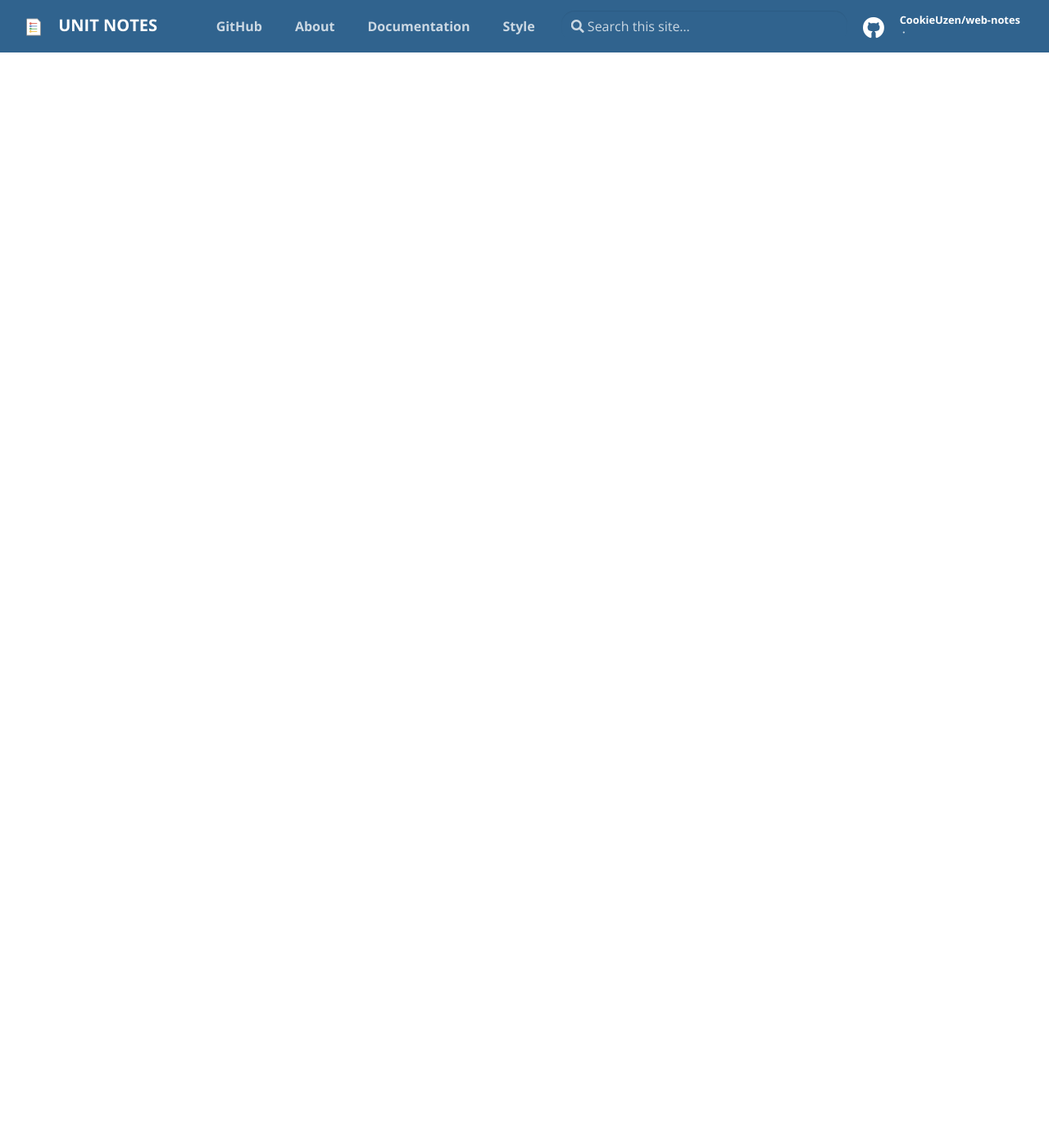
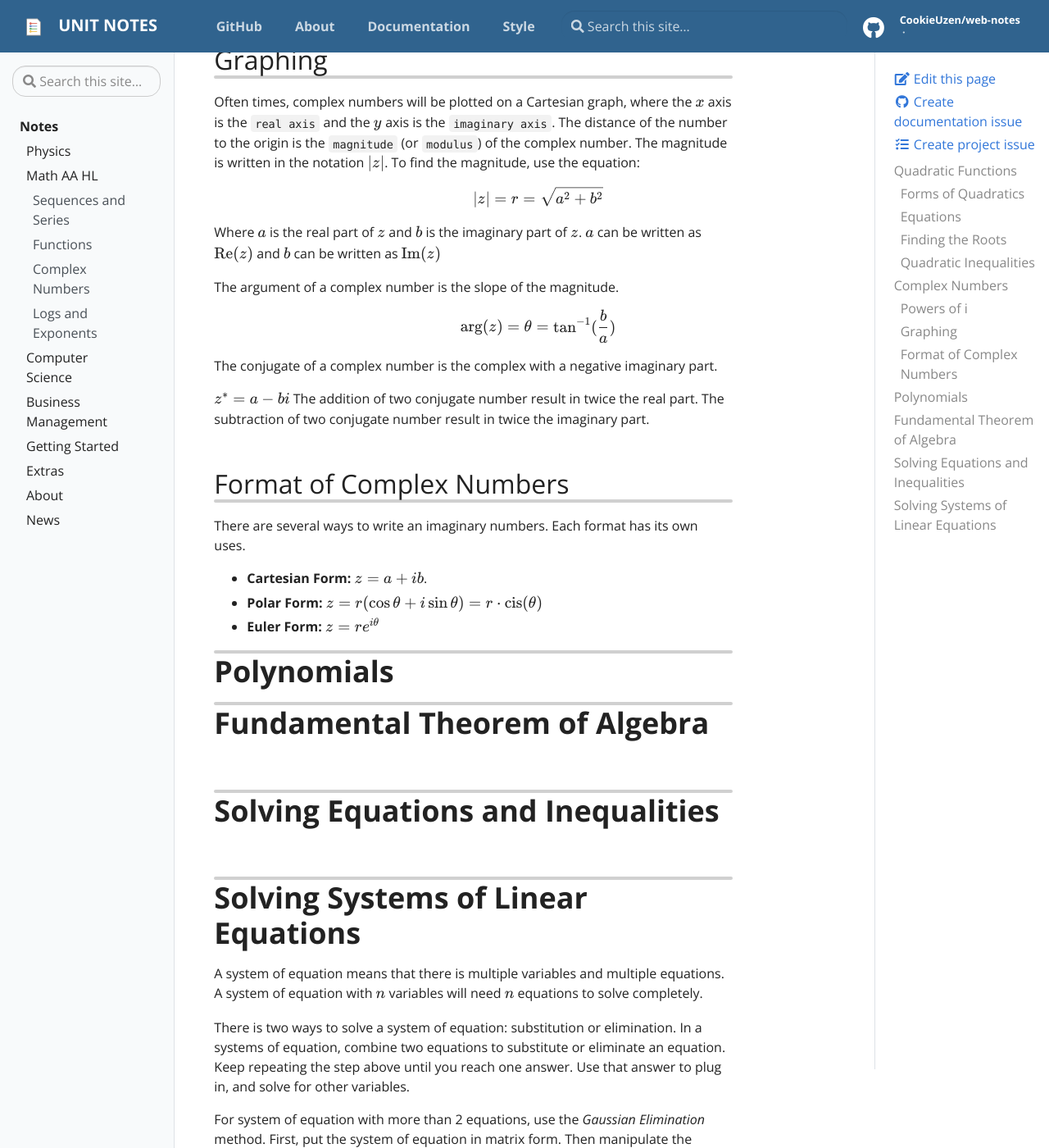
Before and after one commit to CookieUzen/web-notes, a Jekyll site: the page built from _docs/math/AA/unit 3.md, in a window 1280 px wide and 1400 px high, scrolled down 2251 px. Shown: the whole window at 82% size. Built offline with Jekyll 4.4.1, drawn with Linux system fonts in a browser that asks for light colours; nearby versions of some CDN libraries; comment, search, counter and statistics services are not loaded; some of the changed text lies outside the part shown.

Commit message:
math unit 3

```diff
--- a/_data/toc.yml
+++ b/_data/toc.yml
@@ -35,6 +35,8 @@
           url: "docs/math/AA/unit 1"
         - title: Functions
           url: "docs/math/AA/unit 2"
+        - title: Complex Numbers
+          url: "docs/math/AA/unit 3"
         - title: Logs and Exponents
           url: "docs/math/AA/exp logs"
     - title: "Computer Science"
--- a/_docs/math/AA/unit 3.md
+++ b/_docs/math/AA/unit 3.md
@@ -1,5 +1,5 @@
 ---
-title: Functions
+title: Complex Numbers
 description: Unit 2 of Math AA HL
 ---
 
@@ -7,55 +7,175 @@ description: Unit 2 of Math AA HL
 
 ## Forms of Quadratics
 
-A quadratic function have 3 forms: Standard form, Vertex form, and
-Intercept form.
+A quadratic function have 3 forms: Standard form, Vertex form, and Intercept form.
 
 $$\begin{aligned}
 	y &= ax^2 + bx + c \\
 	y &= a(x-h)^2 + k \\
 	y &= a(x-p)(x-q) \end{aligned}$$
 
-In the standard form, $a$ defines to concavity of the function. If
-$a>0$, the quadratic concaves up, if $a<0$, the quadratic concave down.
+In the standard form, $a$ defines to concavity of the function.
+If $a>0$, the quadratic concaves up, if $a<0$, the quadratic concave down.
 $c$ represents the x-intercept of the quadratic.
 
-In vertex form, $(h,k)$ is the vertex of the quadratic. A vertex is the
-turning point of the quadratic, it is also where the axis of symmetry
-lies. The quadratic is mirrored across the axis of symmetry.
+In vertex form, $(h,k)$ is the vertex of the quadratic.
+A vertex is the turning point of the quadratic, it is also where the axis of symmetry lies. The quadratic is mirrored across the axis of symmetry.
 
-In the intercept form, $p$ and $q$ are the x intercepts (or zeros) of
-the function.
+In the intercept form, $p$ and $q$ are the x intercepts (or zeros) of the function.
 
 ## Equations
 
-The equation for the axis of symmetry is: $$x = -\frac{b}{2a}$$
+The equation for the axis of symmetry is: \
+$$x = -\frac{b}{2a}$$
 
-The sum of roots of a quadratic is: $$(\alpha+\beta) = -\frac{b}{a}$$
+The sum of roots of a quadratic is: \
+$$(\alpha+\beta) = -\frac{b}{a}$$
 
-The product of roots of a quadratic is:
+The product of roots of a quadratic is: \
 $$(\alpha \cdot \beta) = \frac{c}{a}$$
 
 ## Finding the Roots
 
-There are four ways to find the roots of a quadratic. You can graph it
-using the GDC. You can use the quadratic formula. You can use complete
-the square.
+There are four ways to find the roots of a quadratic.
+You can graph it using the GDC.
+You can use the quadratic formula. You can use complete the square.
 
 The quadratic formula is listed below:
+
 $$x = \frac{-b \pm \sqrt{b^2-4ac}}{2a}$$
 
 $\Delta = b^2-4ac$ is the discriminant. If:
-
 -   $\Delta > 0$, the function have 2 real roots
-
 -   $\Delta = 0$, the function have 1 unique real root
-
 -   $\Delta < 0$, the function have no real roots.
 
-To factor, simply factor the quadratic into the intercept form using the
-sum and product of roots equations.
+To factor, simply factor the quadratic into the intercept form using the sum and product of roots equations.
 
-To complete the square, start with the equation in standard from. Set
-$y$ to zero. Then, remove the coefficient of x (by factoring it out).
-Afterwards, use the property $(a+b)^2  = a^2 + 2ab + b^2$ to factor the
-equation into vertex form.
+To complete the square, start with the equation in standard from.
+Set $y$ to zero.
+Then, remove the coefficient of x (by factoring it out).
+Afterwards, use the property $(a+b)^2  = a^2 + 2ab + b^2$ to factor the equation into vertex form.
+
+## Quadratic Inequalities
+
+To solve the inequality algebraically, draw a number line.
+First solve find all the roots of the equation, them plot it onto a line.
+Find whether the values for the quadratic is positive or negative on each line segment.
+Use the resultant number line to find the set of solutions.
+
+A sign table can also be used as a substitute for the number line.
+Where each root is written onto a column instead of a line.
+
+# Complex Numbers
+
+Traditionally, there are no solves for the square root of a negative number.
+However, we can consider this number to be _imaginary_ and use the assigned constant $i$ to represent it.
+Using $i$, we can all roots of a quadratic, real or _complex_ (a number containing both real and imaginary parts).
+
+$i = \sqrt{-1}$
+
+## Powers of i
+
+The powers of i is recurring.
+
+$$\begin{aligned}
+	i^0 &= 1 \\
+	i^1 &= \sqrt{-1} \\
+	i^2 &= -1 \\
+	i^3 &= -\sqrt{-1} \\
+	i^4 &= 1
+\end{aligned}$$
+
+## Graphing
+
+Often times, complex numbers will be plotted on a Cartesian graph, where the $x$ axis is the `real axis` and the $y$ axis is the `imaginary axis`.
+The distance of the number to the origin is the `magnitude` (or `modulus`) of the complex number.
+The magnitude is written in the notation $|z|$.
+To find the magnitude, use the equation:
+
+$$|z| = r = \sqrt{a^2 + b^2}$$
+
+Where $a$ is the real part of $z$ and $b$ is the imaginary part of $z$.
+$a$ can be written as $\textrm{Re}(z)$ and $b$ can be written as $\textrm{Im}(z)$
+
+The argument of a complex number is the slope of the magnitude.
+
+$$\textrm{arg}(z) = \theta = \tan^{-1}(\frac{b}{a})$$
+
+The conjugate of a complex number is the complex with a negative imaginary part.
+
+$$z^* = a - bi$$
+The addition of two conjugate number result in twice the real part.
+The subtraction of two conjugate number result in twice the imaginary part.
+
+## Format of Complex Numbers
+
+There are several ways to write an imaginary numbers.
+Each format has its own uses.
+
+- __Cartesian Form:__ $z = a + ib$.
+- __Polar Form:__ $z = r(\cos \theta + i\sin \theta) = r \cdot \textrm{cis}(\theta)$
+- __Euler Form:__ $z = re^{i\theta}$
+
+# Polynomials
+
+# Fundamental Theorem of Algebra
+
+# Solving Equations and Inequalities
+
+# Solving Systems of Linear Equations
+
+A system of equation means that there is multiple variables and multiple equations.
+A system of equation with $n$ variables will need $n$ equations to solve completely.
+
+There is two ways to solve a system of equation: substitution or elimination.
+In a systems of equation, combine two equations to substitute or eliminate an equation.
+Keep repeating the step above until you reach one answer.
+Use that answer to plug in, and solve for other variables.
+
+For system of equation with more than 2 equations, use the _Gaussian Elimination_ method.
+First, put the system of equation in matrix form.
+Then manipulate the matrix until it become an identity matrix.
+
+The rules of matrix are:
+- you can multiple an entire row with a constant
+- you can add a constant to an entire row
+- you can add a row into another row
+
+$$\begin{aligned}
+&\begin{dcases}
+	2x + y + z = 7 \\
+	x + 3y + 2z = 13 \\
+	4x - 2y + 3z = 9
+\end{dcases} \\
+=&\left[ \begin{array}{ccc|c}
+	2 =& 1 & 1 & 7 \\
+	1 =& 3 & 2 & 13 \\
+	4 =& -2 & 3 & 9
+\end{array} \right] \\
+=&\left[ \begin{array}{ccc|c}
+	1 =& 3 & 2 & 13 \\
+	0 =& 5 & 3 & 19 \\
+	0 =& 14 & 5 & 43
+\end{array} \right] \\
+=&\left[ \begin{array}{ccc|c}
+	1 =& 3 & 2 & 13 \\
+	0 =& 5 & 3 & 19 \\
+	0 =& 0 & 1 & 3
+\end{array} \right] \\
+=&\left[ \begin{array}{ccc|c}
+	1 =& 3 & 0 & 7 \\
+	0 =& 1 & 0 & 2 \\
+	0 =& 0 & 1 & 3
+\end{array} \right] \\
+=&\left[ \begin{array}{ccc|c}
+	1 =& 0 & 0 & 1 \\
+	0 =& 1 & 0 & 2 \\
+	0 =& 0 & 1 & 3
+\end{array} \right] \\
+=&\begin{dcases}
+	x = 1 \\
+	y = 2 \\
+	z = 3 \\
+\end{dcases}
+\end{aligned}$$
```
Also changed, not shown: _docs/math/AA/unit 2.md (+0 -56 lines).
